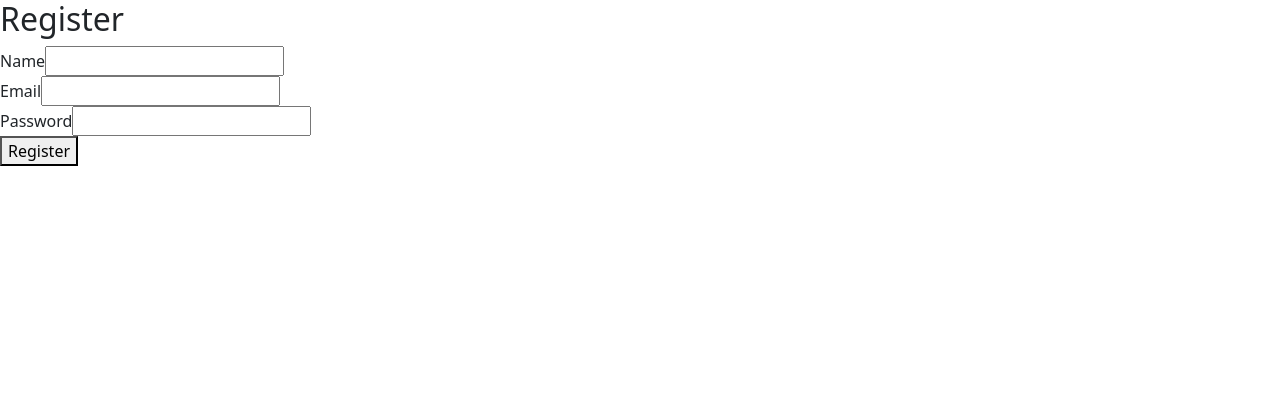
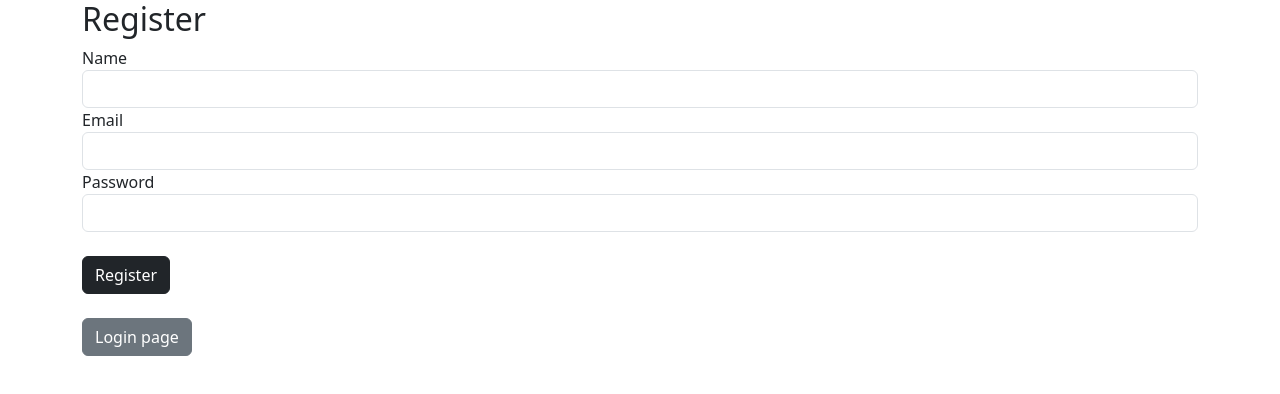
Before and after one commit to Lahirusampath2000/plant-disease-detection, a React (Create React App) app in the folder frontend/: page /register in a window 1280 px wide. Shown: the top 394 px of the page. Built offline with nearby package versions, Linux system fonts and the light colour scheme.

Commit message:
register function created

```diff
--- a/frontend/src/components/auth/Register.js
+++ b/frontend/src/components/auth/Register.js
@@ -16,6 +16,10 @@ const Register = () => {
         name,
         email,
         password,
+      }, {
+        headers: {
+          "Content-Type": "application/json",  // Ensure the content type is set to JSON
+        },
       });
 
       alert(response.data.message);
@@ -26,38 +30,45 @@ const Register = () => {
   };
 
   return (
-    <div>
+    <div className="container">
       <h2>Register</h2>
       <form onSubmit={handleSubmit}>
-        <div>
-          <label>Name</label>
+        <div className="form-group">
+          <label htmlFor="name">Name</label>
           <input
             type="text"
+            id="name"
             value={name}
             onChange={(e) => setName(e.target.value)}
+            className="form-control"
             required
           />
         </div>
-        <div>
-          <label>Email</label>
+        <div className="form-group">
+          <label htmlFor="email">Email</label>
           <input
             type="email"
+            id="email"
             value={email}
             onChange={(e) => setEmail(e.target.value)}
+            className="form-control"
             required
           />
         </div>
-        <div>
-          <label>Password</label>
+        <div className="form-group">
+          <label htmlFor="password">Password</label>
           <input
             type="password"
+            id="password"
             value={password}
             onChange={(e) => setPassword(e.target.value)}
+            className="form-control"
             required
           />
         </div>
-        <button type="submit">Register</button>
+        <button type="submit" className="btn btn-dark mt-4">Register</button>
       </form>
+      <a href="/login" className="btn btn-secondary mt-4">Login page</a>
     </div>
   );
 };
```
Also changed, not shown: 1 other file (tests, documents, lock files or other folders).
